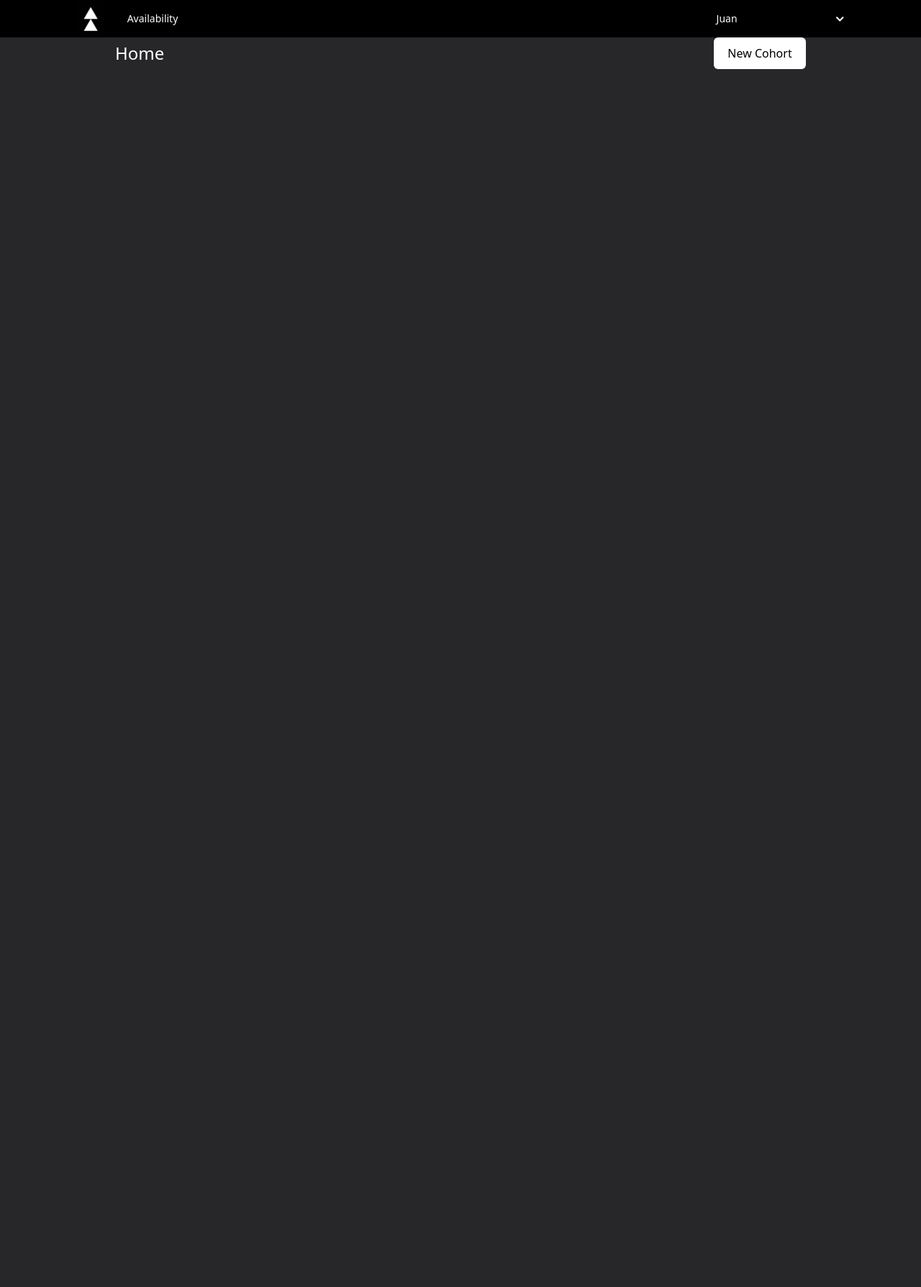
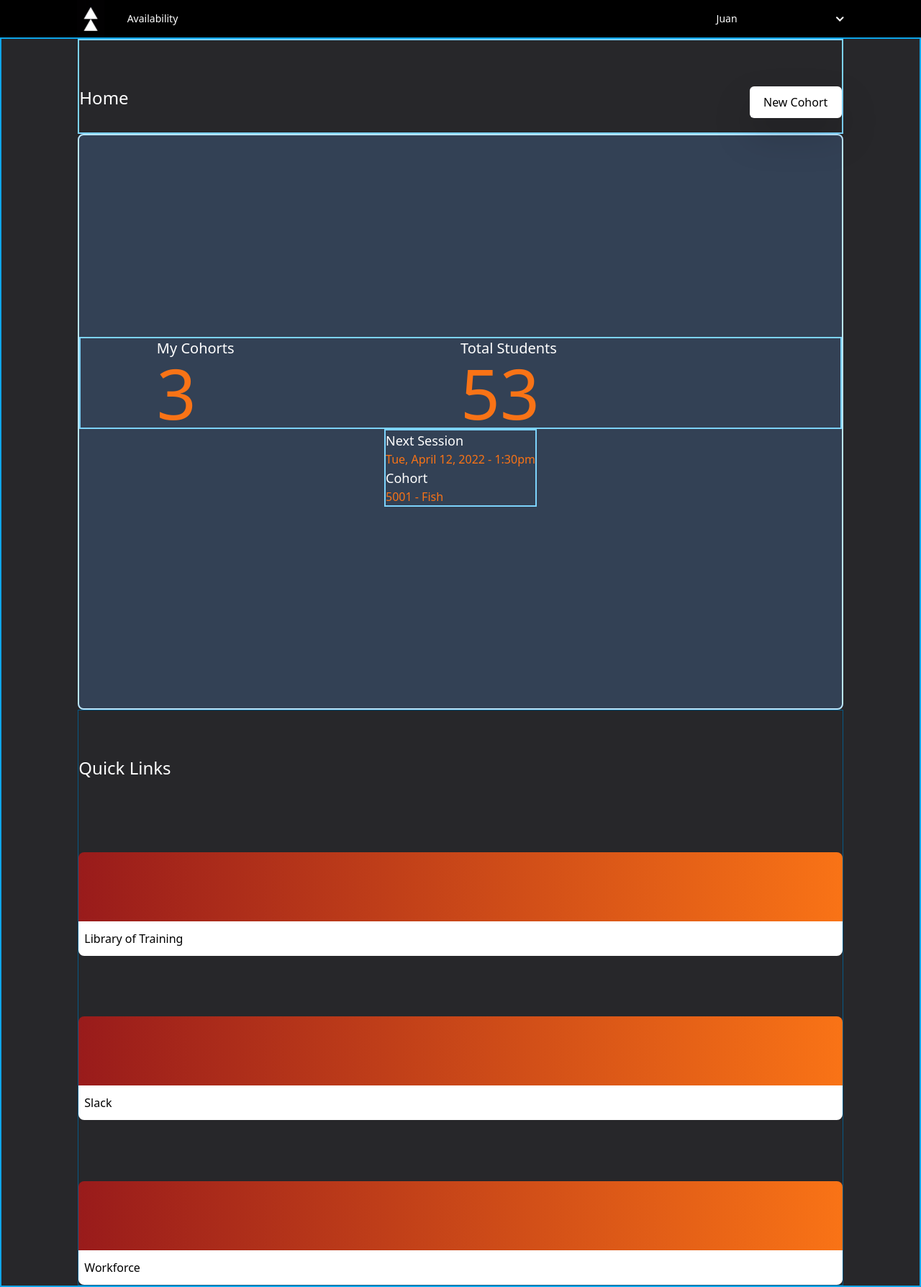
Before and after one commit to juancaruizc/synth, a Next.js app in the folder synth/: page /home in a window 1280 px wide. Shown: the whole page at 72% size. Before the commit the page ends 800 px from the top, so only its background shows below. Built offline with nearby package versions, Linux system fonts and the light colour scheme.

Commit message:
built quick links schema

```diff
--- a/synth/pages/home.tsx
+++ b/synth/pages/home.tsx
@@ -8,12 +8,76 @@ const home = () => {
       <NavBar />
 
       {/* main home container */}
-      <div className="flex justify-center">
-        {/* title div */}
-        <div className="flex flex-row justify-between w-9/12">
-          <h1 className="flex items-center text-2xl text-white">Home</h1>
-          <button className="w-32 bg-white rounded-md h-11">New Cohort</button>
+      <div className="flex flex-col items-center h-full border-2 border-solid border-sky-500">
+        {/* title container */}
+        <div className="flex justify-between w-5/6 pt-16 pb-16 border-2 border-solid h-14 border-sky-300">
+          <h1 className="flex justify-end h-full text-2xl text-white">Home</h1>
+          <button className="w-32 bg-white rounded-md h-11 drop-shadow-2xl ">
+            New Cohort
+          </button>
         </div>
+
+        {/* home main top content container */}
+        <section className="flex flex-col items-center justify-center w-5/6 h-screen border-2 border-solid rounded-lg bg-slate-700 border-sky-200 ">
+          {/* home main top inner content */}
+          <section className="flex flex-row items-center justify-center w-full border-2 border-solid border-sky-300">
+            {/* my cohorts container */}
+            <div className="w-2/5">
+              <h2 className="text-xl text-white">My Cohorts</h2>
+              <h1 className="text-orange-500 text-8xl ">3</h1>
+            </div>
+
+            {/* total students container */}
+            <div className="w-2/5">
+              <h2 className="text-xl text-white">Total Students</h2>
+              <h1 className="text-orange-500 text-8xl">53</h1>
+            </div>
+          </section>
+
+          {/* home main bottom inner content */}
+          <section className="flex flex-col justify-center border-2 border-solid border-sky-300">
+            {/* next session container */}
+            <div className="">
+              <h2 className="text-lg text-white">Next Session</h2>
+              <h3 className="text-base text-orange-500">
+                Tue, April 12, 2022 - 1:30pm
+              </h3>
+            </div>
+
+            {/* cohort number  */}
+            <div className="h-2/4">
+              <h2 className="text-lg text-white">Cohort</h2>
+              <h3 className="text-base text-orange-500">5001 - Fish</h3>
+            </div>
+          </section>
+        </section>
+
+        {/* home main bottom container - quick links */}
+        <section className="flex flex-col justify-between w-5/6 h-screen pt-16 border border-solid border-sky-800">
+          <h2 className="pb-4 text-2xl text-white">Quick Links</h2>
+          {/* library of training main container */}
+          <div>
+            <div className="h-24 rounded-t-lg bg-gradient-to-r from-red-800 to-orange-500"></div>
+            <div className="flex items-center h-12 pl-2 bg-white rounded-b-lg">
+              Library of Training
+            </div>
+          </div>
+
+          {/* slack container */}
+          <div>
+            <div className="h-24 rounded-t-lg bg-gradient-to-r from-red-800 to-orange-500"></div>
+            <div className="flex items-center h-12 pl-2 bg-white rounded-b-lg">
+              Slack
+            </div>
+          </div>
+          {/* workforce container */}
+          <div>
+            <div className="h-24 rounded-t-lg bg-gradient-to-r from-red-800 to-orange-500"></div>
+            <div className="flex items-center h-12 pl-2 bg-white rounded-b-lg">
+              Workforce
+            </div>
+          </div>
+        </section>
       </div>
     </div>
   );
```
Also changed, not shown: synth/components/pages/contents.md (added, +1 -0 lines), synth/components/logseq/custom.css (added), 2 other files (tests, documents, lock files or other folders).
